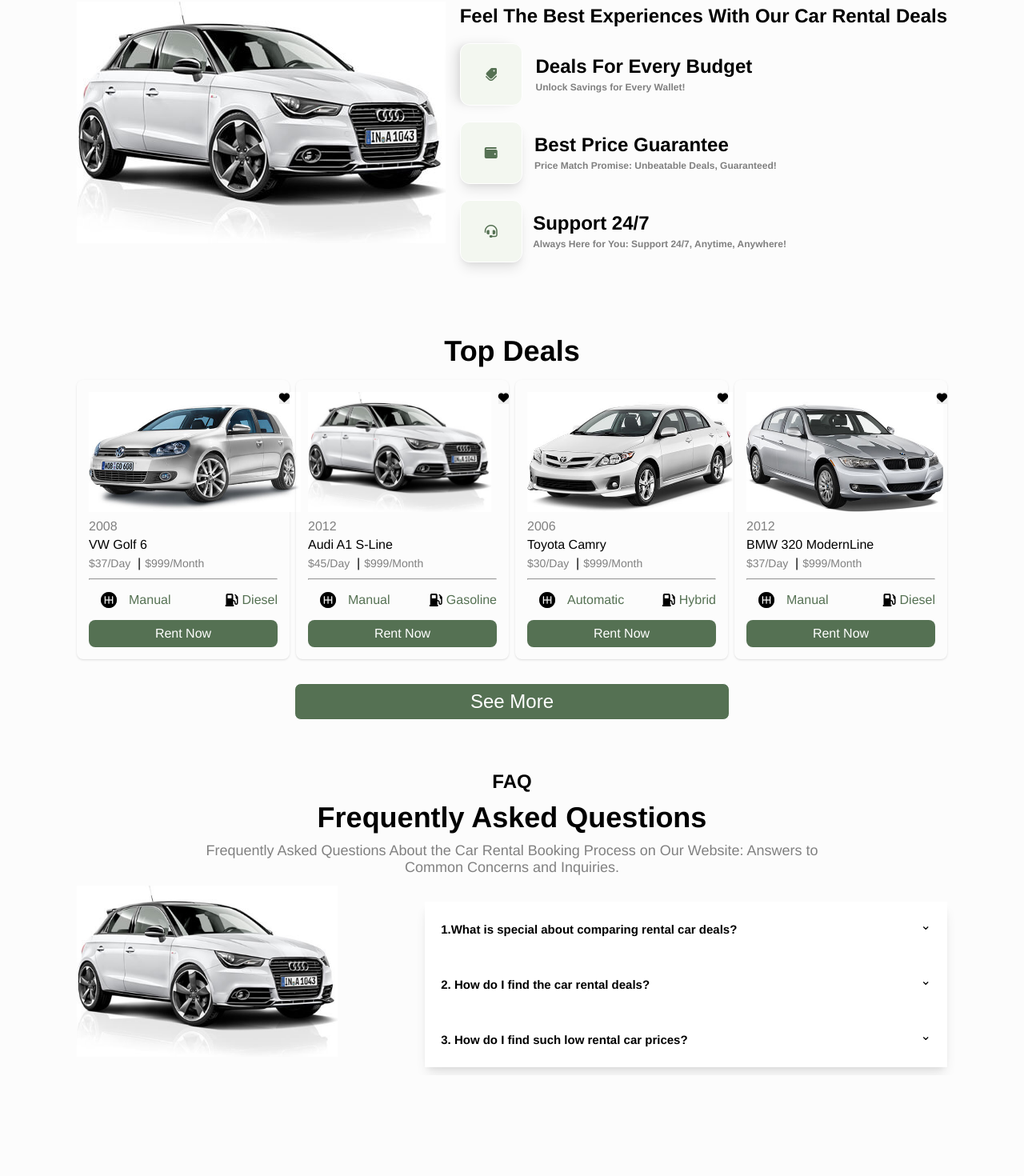
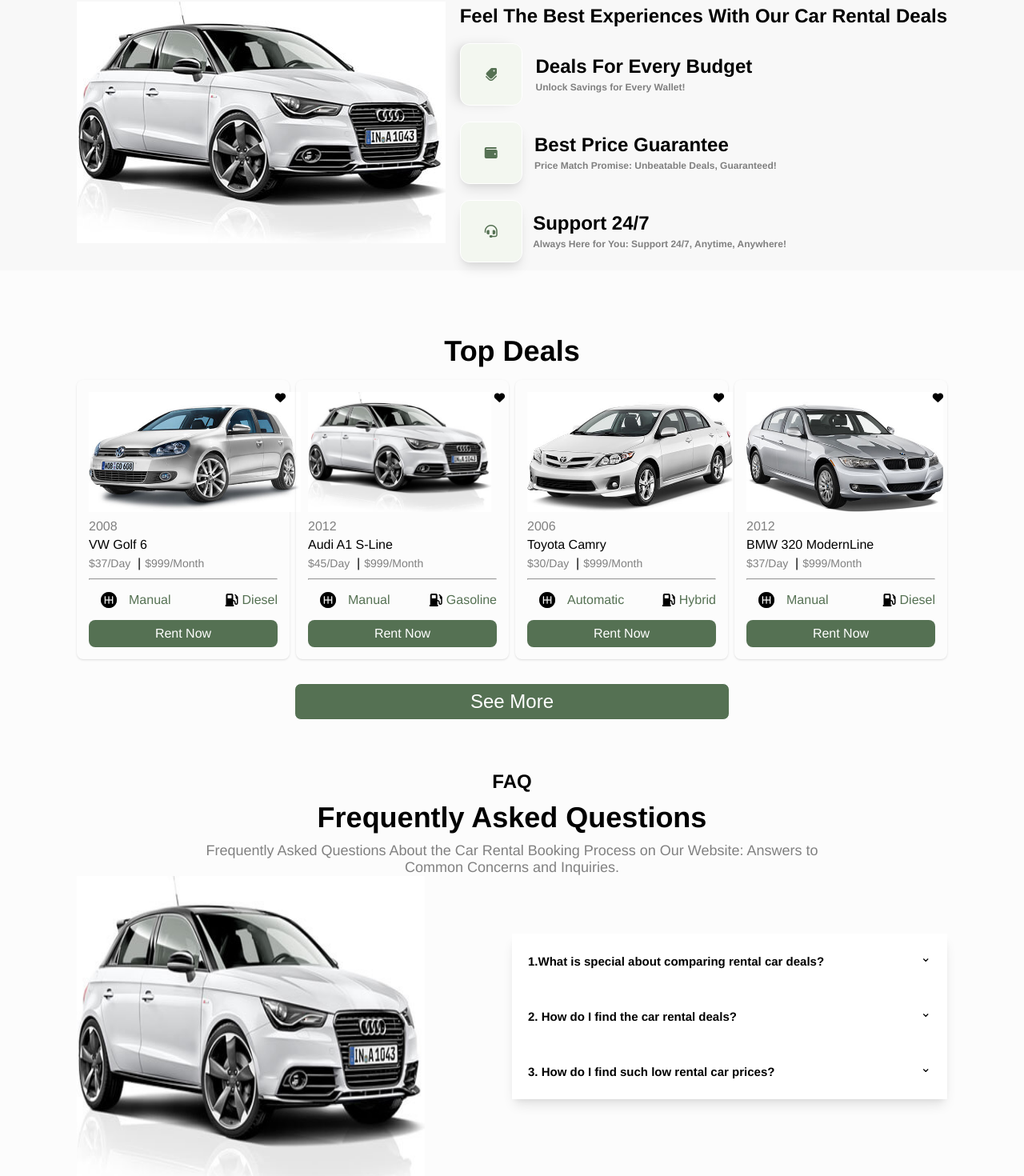
Before and after one commit to OngkyRinaldo/car-rental, a React (Vite) app: page / in a window 1280 px wide. Shown: the part 1181-2651 px from the top of the page at 80% size. Before the commit the page ends 2525 px from the top, so only its background shows below. Built offline with nearby package versions, Linux system fonts and the light colour scheme.

Commit message:
update sass faq

```diff
--- a/src/components/home/banner/banner.scss
+++ b/src/components/home/banner/banner.scss
@@ -1,14 +1,16 @@
 $main: #557153;
 
 .banner {
-    width: 85%;
-    margin: 0 auto;
+    width: 100%;
+
     height: fit-content;
-    margin-top: 5rem;
+    padding-top: 5rem;
     padding-bottom: 10px;
+    background-color: #f8f8f8;
 
     .banner-container {
-        width: 100%;
+        width: 85%;
+        margin: 0 auto;
         display: flex;
         flex-wrap: wrap;
         gap: 5px;
--- a/src/components/home/carList/carsList.scss
+++ b/src/components/home/carList/carsList.scss
@@ -35,6 +35,8 @@
                     border: none;
                     position: absolute;
                     right: 0;
+                    background-color: transparent;
+                    margin-right: 5px;
 
                     i {
                         cursor: pointer;
--- a/src/components/home/faq/faq.scss
+++ b/src/components/home/faq/faq.scss
@@ -1,15 +1,17 @@
+$main: #557153;
+
 .faq {
-    width: 85%;
-    margin: 0 auto;
-    height: fit-content;
-    margin-top: 3rem;
+    width: 100%;
+    padding-top: 3rem;
     padding-bottom: 10px;
-
     .faq-container {
-        width: 100%;
+        width: 85%;
+        margin: 0 auto;
+        height: 100vh;
 
         .faq-title {
             text-align: center;
+
             h2 {
                 text-transform: uppercase;
             }
@@ -36,20 +38,22 @@
             flex-direction: row;
             flex-wrap: wrap;
             gap: 1rem;
+            height: 400px;
 
             img {
-                width: 30%;
+                width: 40%;
+                height: 100%;
             }
 
             .accordion {
+                margin-top: -3rem;
                 box-shadow: 0 10px 15px -3px rgba(0, 0, 0, 0.1),
                     0 4px 6px -2px rgba(0, 0, 0, 0.05);
                 border-radius: 0.5rem;
 
-                width: 60%;
+                width: 50%;
                 display: block;
                 cursor: pointer;
-                margin-top: 2rem;
 
                 .accordion-title {
                     display: flex;
@@ -70,7 +74,7 @@
                 }
 
                 .title.show {
-                    background-color: #ff4d30;
+                    background-color: $main;
                     color: #fff;
                 }
 
@@ -114,6 +118,7 @@
                     padding: 10px;
                 }
                 .accordion {
+                    margin-top: 2rem;
                     width: 100%;
                     .accordion-title {
                         h2 {
--- a/src/components/home/hero/hero.scss
+++ b/src/components/home/hero/hero.scss
@@ -25,7 +25,7 @@
             p {
                 margin-top: 20px;
                 padding-right: 25px;
-                font-size: 24px;
+                font-size: 20px;
             }
 
             .hero-socmed {
```
